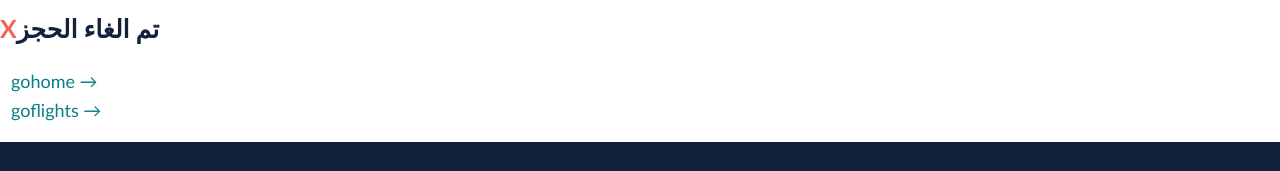
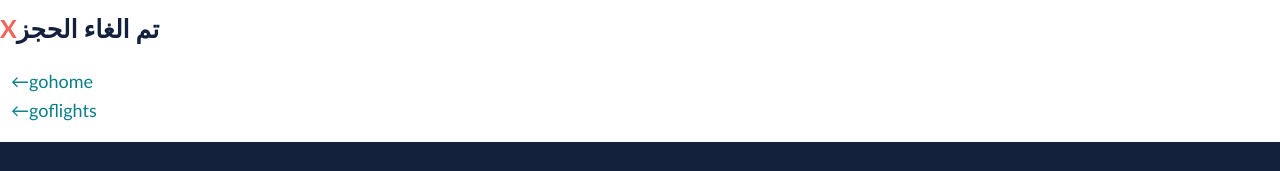
Before and after one commit to XPRU/ITI-Flight-Booking, a Vue app: page /Mybooking in a window 1280 px wide. Shown: the part 137-308 px from the top of the page. Built offline with nearby package versions, Linux system fonts and the light colour scheme.

Commit message:
add change mybooking

```diff
--- a/src/views/Mybooking.vue
+++ b/src/views/Mybooking.vue
@@ -17,8 +17,8 @@
         <p class="cancelp"><span class="cancel">X</span>تم الغاء الحجز </p>
        </div>
        <div class="action">
-        <button @click="gohome">gohome <span>&rarr;</span></button>
-        <button @click="goflights" class="btn-filgts">goflights <span>&rarr;</span></button>
+        <button @click="gohome"><span>&#8592;</span>gohome</button>
+        <button @click="goflights" class="btn-filgts"> <span >&#8592;</span>goflights</button>
        </div>
     </section>
 </template>
```
